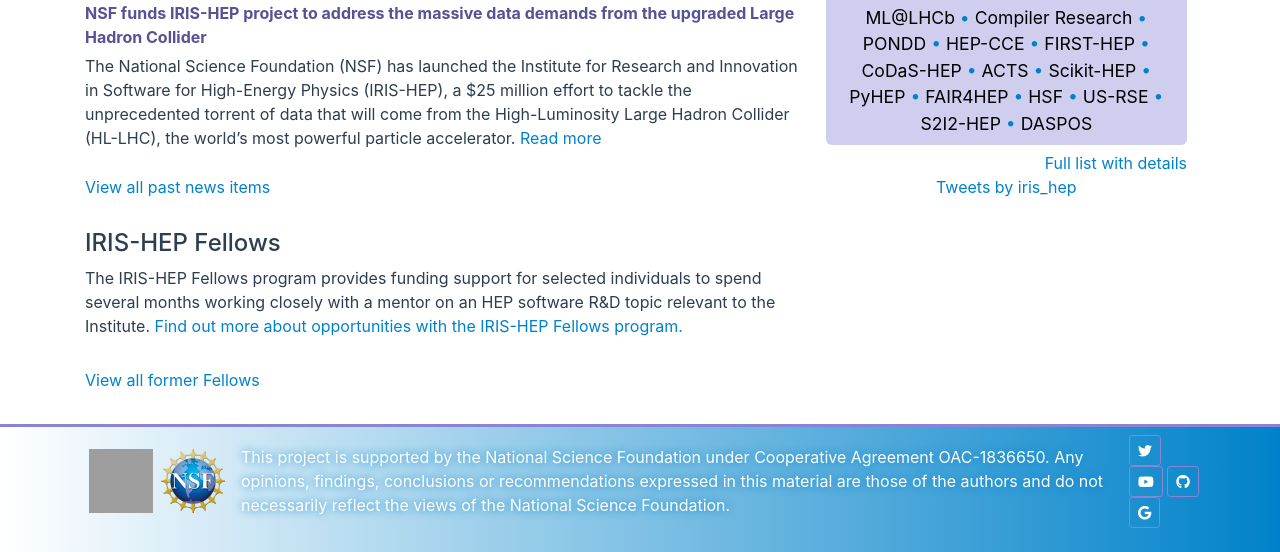
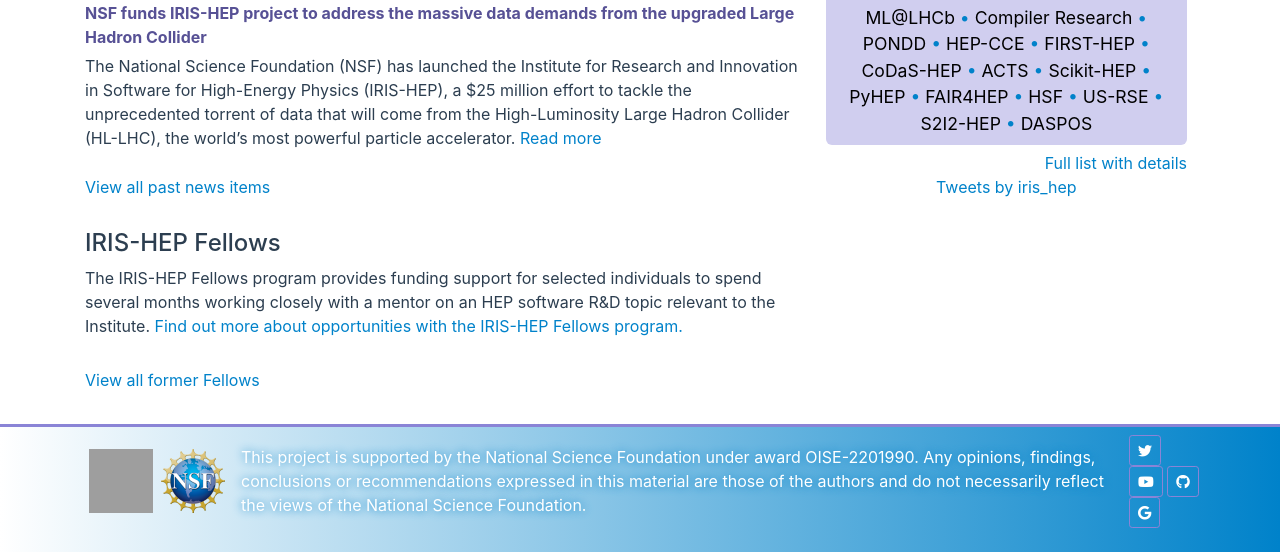
Before and after one commit to research-software-collaborations/research-software-collaborations.github.io, a Jekyll site: the page built from pages/index.html, in a window 1280 px wide and 900 px high, scrolled down 456 px, cut to the strip 348-900 px from the top of the window. Built offline with Jekyll 4.4.1, drawn with Linux system fonts in a browser that asks for light colours; cached includes are drawn as plain includes; comment, search, counter and statistics services are not loaded; grey boxes are pictures that could not be loaded.

Commit message:
update award number

```diff
--- a/_includes/footer.html
+++ b/_includes/footer.html
@@ -14,7 +14,7 @@
         </div>
 
         <div class="footer-text p-2 ml-auto flex-grow-1 footer-vertical-center">
-          This project is supported by the National Science Foundation under Cooperative Agreement OAC-1836650.
+          This project is supported by the National Science Foundation under award OISE-2201990.
           Any opinions, findings, conclusions or recommendations expressed in this material are those of the
           authors and do not necessarily reflect the views of the National Science Foundation.
         </div>
```
